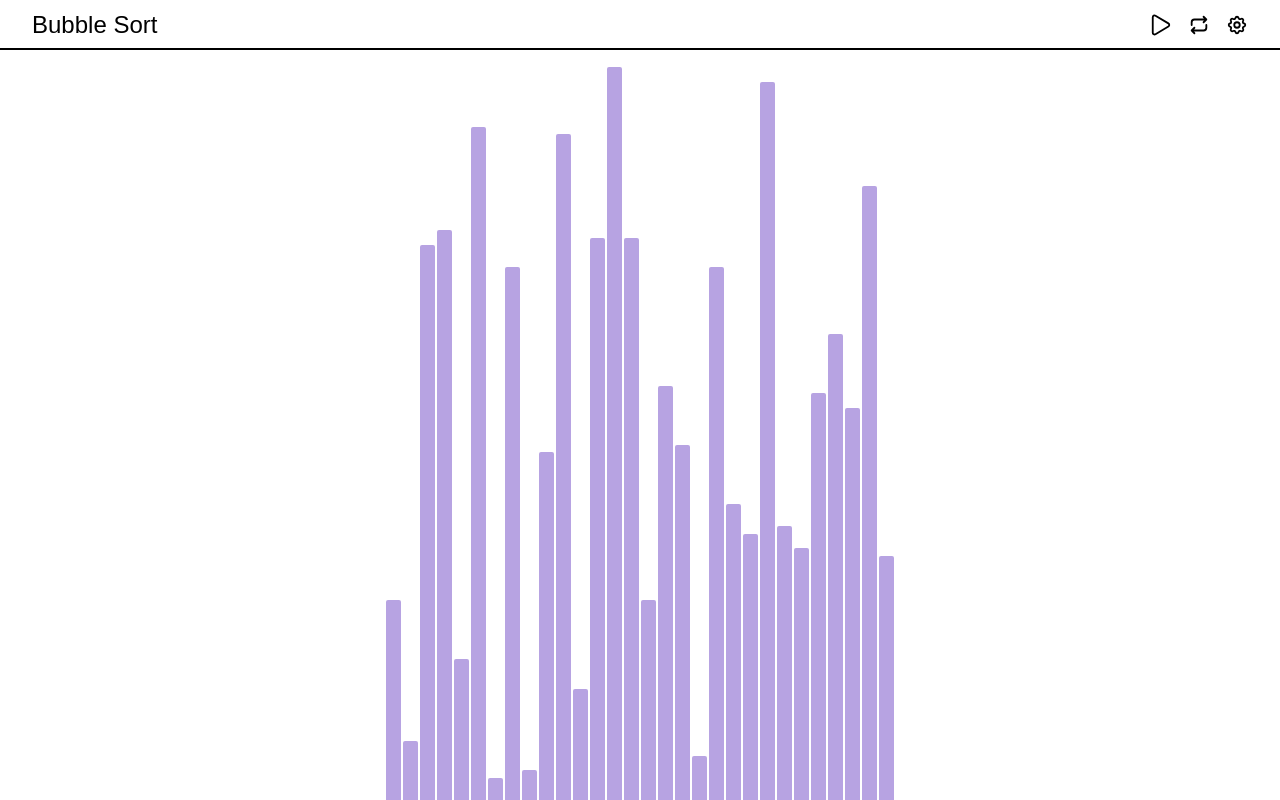
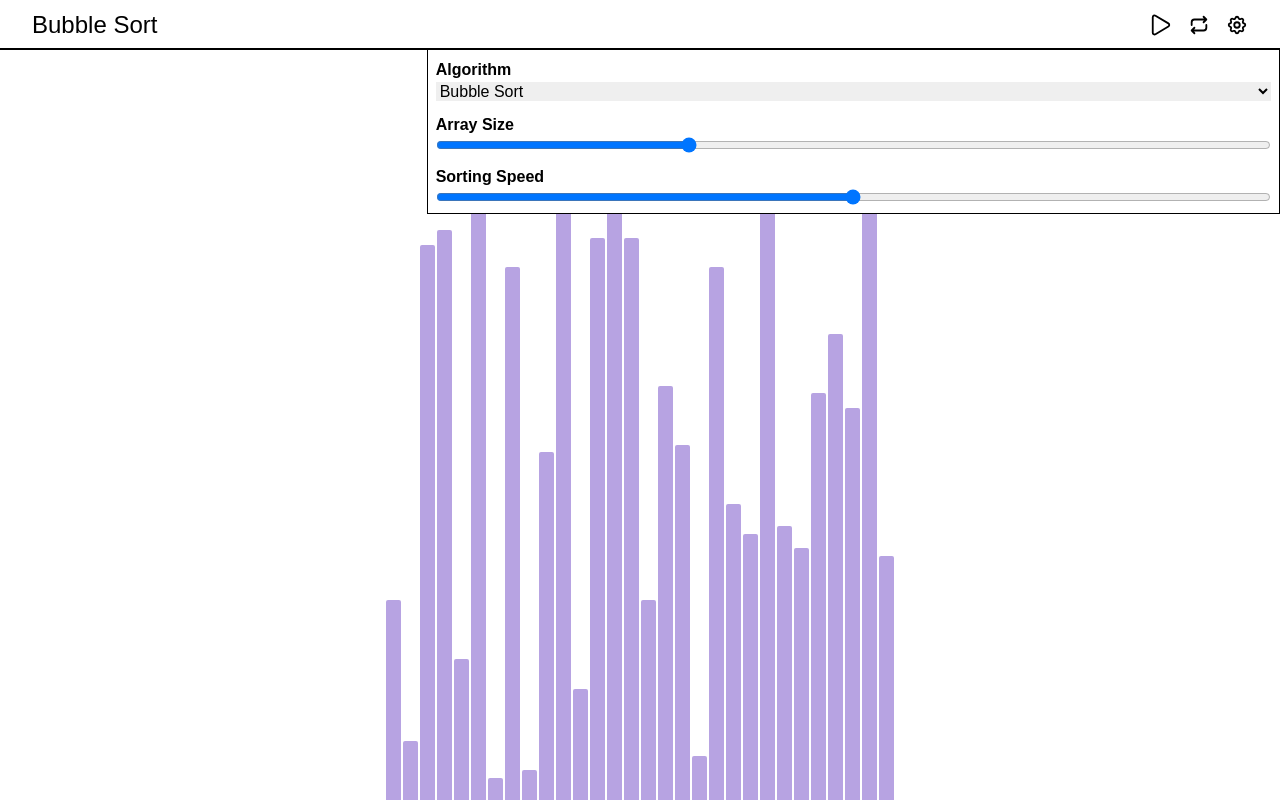
Before and after one commit to AkhilRobert/sortsight, a React (Vite) app: page / in a window 1280 px wide. Both pictures are taken after a click on the icon 1237 px from the left and 25 px from the top of the page. Built offline with nearby package versions, Linux system fonts and the light colour scheme; a web font is replaced by a local one.

Commit message:
ui: added simple settings menu

```diff
--- a/src/App.tsx
+++ b/src/App.tsx
@@ -4,9 +4,13 @@ import { useSortingAnimator } from "./hooks/use-sorting-animator";
 import { useState } from "react";
 import { TbTriangle, TbRepeat, TbSettings } from "react-icons/tb";
 import { bubbleSort } from "./algorithms/bubble-sort";
+import { selectionSort } from "./algorithms/selection-sort";
+import { insertionSort } from "./algorithms/insertion-sort";
 
 const App = () => {
-  const [listLength] = useState<number>(30);
+  const [listLength, setListLength] = useState<number>(30);
+  const [showSettings, setShowSettings] = useState<boolean>(false);
+
   const list = generateRandomArray(listLength);
 
   const { data, startAnimation, started, changeData } = useSortingAnimator(
@@ -17,6 +21,8 @@ const App = () => {
 
   const algorithms = {
     "Bubble Sort": bubbleSort,
+    "Selection Sort": selectionSort,
+    "Insertion Sort": insertionSort,
   };
 
   return (
@@ -25,7 +31,7 @@ const App = () => {
         style={{
           height: "var(--nav-height)",
         }}
-        className="border-black border-b-2"
+        className="border-black border-b-2 relative"
       >
         <div className="flex justify-between items-center h-[50px] max-w-[95%] m-auto">
           <h1 className="text-2xl">{Object.keys(algorithms)[0]}</h1>
@@ -48,9 +54,37 @@ const App = () => {
               color={!started ? "black" : "var(--grey)"}
               size={22}
               className="cursor-pointer"
+              onClick={() => setShowSettings((v) => !v)}
             />
           </div>
         </div>
+        {showSettings && (
+          <div className="floating-settings">
+            <div className="input">
+              <label htmlFor="algorithm">algorithm</label>
+              <select name="algorithm">
+                {Object.keys(algorithms).map((v, i) => (
+                  <option key={`${i}-${v}`}>{v}</option>
+                ))}
+              </select>
+            </div>
+
+            <div className="input">
+              <label htmlFor="arraySize">Array Size</label>
+              <input
+                value={listLength}
+                onChange={(e) => setListLength(e.target.valueAsNumber)}
+                name="arraySize"
+                type="range"
+              />
+            </div>
+
+            <div className="input">
+              <label htmlFor="timing">Sorting speed</label>
+              <input name="timing" type="range" />
+            </div>
+          </div>
+        )}
       </nav>
       <div
         style={{
--- a/src/algorithms/bubble-sort.ts
+++ b/src/algorithms/bubble-sort.ts
@@ -1,5 +1,6 @@
 import { SortingAnim } from "../utils/types";
 
+// TODO: change to the optimized version of bubble sort
 export const bubbleSort = function* (
   list: number[]
 ): Generator<SortingAnim, void, unknown> {
--- a/src/style.css
+++ b/src/style.css
@@ -17,3 +17,15 @@
 html {
   font-family: "Agdasima", sans-serif;
 }
+
+.floating-settings {
+  @apply absolute bg-white z-10 right-0 top-[49px] flex flex-col gap-3 w-8/12 border-black border p-2;
+}
+
+.input {
+  @apply flex flex-col;
+}
+
+.input > label {
+  @apply text-base capitalize font-bold;
+}
```
